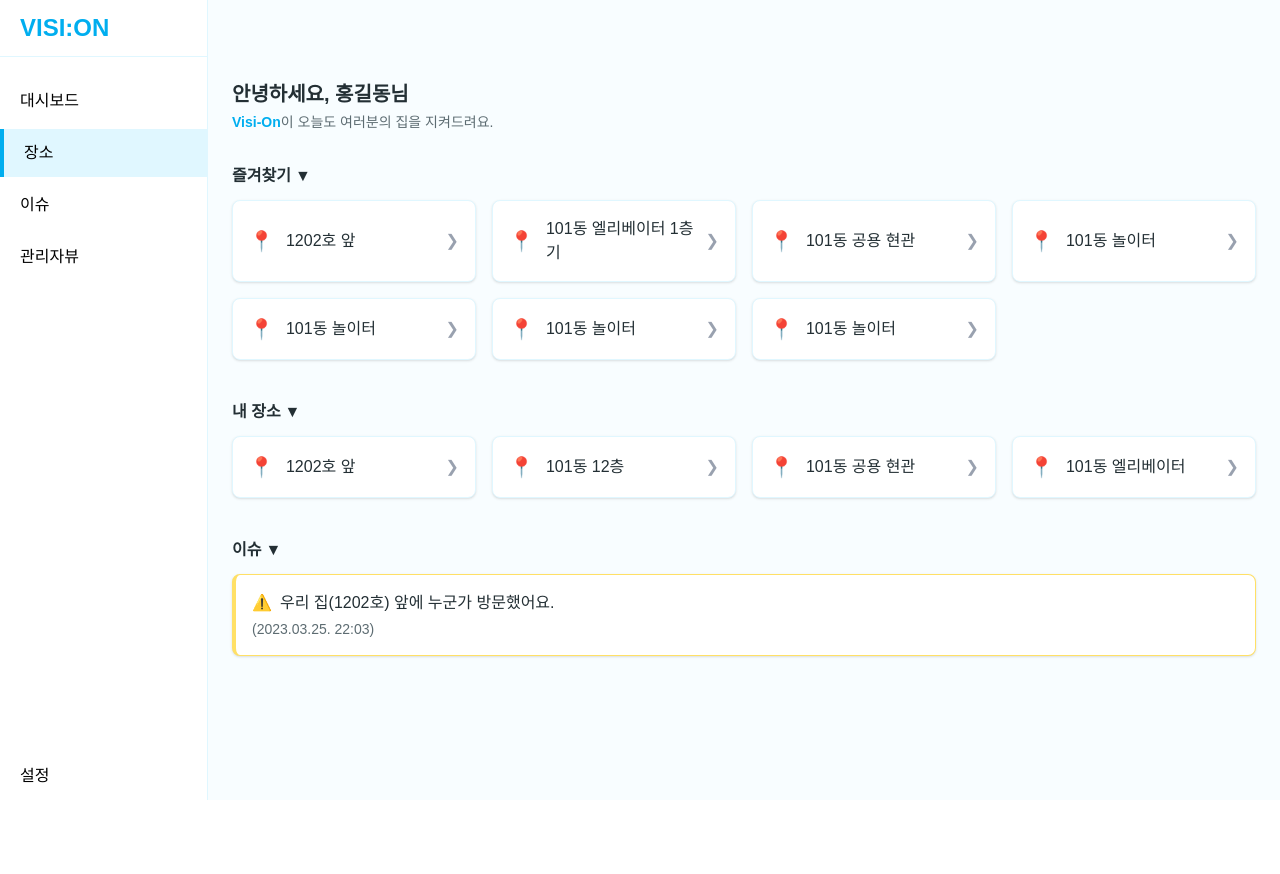
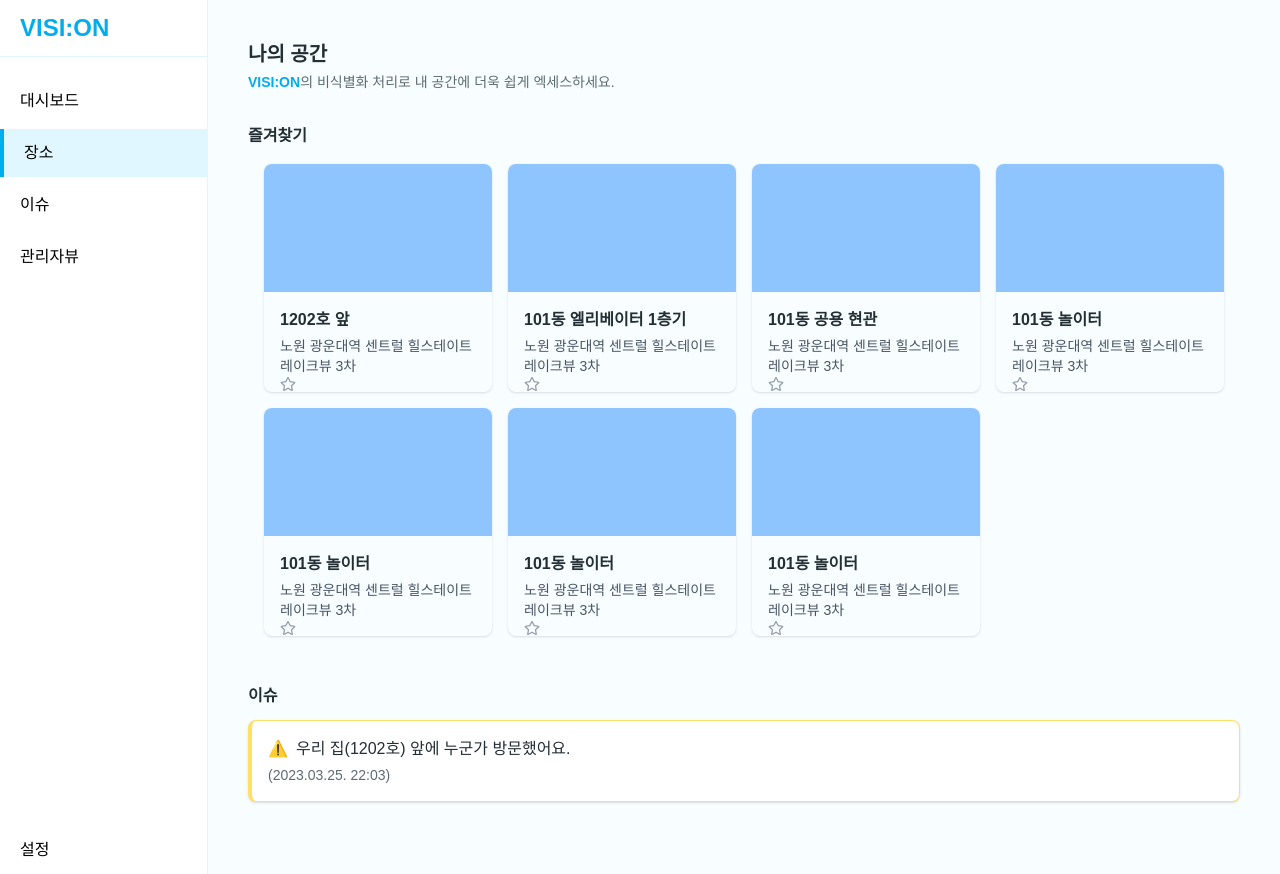
Before and after one commit to camm-cisco-hackathon/cctv_fe, a React (Vite) app: page /location in a window 1280 px wide. Before the commit the page ends 800 px from the top, so only its background shows below. Built offline with nearby package versions, Linux system fonts and the light colour scheme; a web font is replaced by a local one.

Commit message:
나는 지피티를 믿지 않기에 중간 저장을 한다다

```diff
--- a/src/pages/GroupedLocationList.jsx
+++ b/src/pages/GroupedLocationList.jsx
@@ -1,51 +1,100 @@
 import React from "react";
+import { FaRegStar, FaStar } from "react-icons/fa";
 
 const GroupedLocationList = () => {
+  const myLocations = [
+    {
+      name: "1202호 앞",
+      favorite: false,
+      admin: "노원 광운대역 센트럴 힐스테이트 레이크뷰 3차",
+    },
+    {
+      name: "101동 엘리베이터 1층기",
+      favorite: false,
+      admin: "노원 광운대역 센트럴 힐스테이트 레이크뷰 3차",
+    },
+    {
+      name: "101동 공용 현관",
+      favorite: false,
+      admin: "노원 광운대역 센트럴 힐스테이트 레이크뷰 3차",
+    },
+    {
+      name: "101동 놀이터",
+      favorite: false,
+      admin: "노원 광운대역 센트럴 힐스테이트 레이크뷰 3차",
+    },
+    {
+      name: "101동 놀이터",
+      favorite: false,
+      admin: "노원 광운대역 센트럴 힐스테이트 레이크뷰 3차",
+    },
+    {
+      name: "101동 놀이터",
+      favorite: false,
+      admin: "노원 광운대역 센트럴 힐스테이트 레이크뷰 3차",
+    },
+    {
+      name: "101동 놀이터",
+      favorite: false,
+      admin: "노원 광운대역 센트럴 힐스테이트 레이크뷰 3차",
+    },
+  ];
+
   return (
     <div className="min-h-screen bg-[#F8FDFF] text-[#232f34]">
-      <main className="pt-20 px-6">
-        {/* ✅ Header 영역 확보 */}
-        {/* 환영 메시지 */}
+      <main className="p-10">
         <section className="mb-8">
           <h2 className="text-[#232f34] text-xl font-semibold mb-1">
-            안녕하세요, 홍길동님
+            나의 공간
           </h2>
           <p className="text-sm text-[#5d6c72]">
-            <span className="text-[#00AEEF] font-semibold">Visi-On</span>이
-            오늘도 여러분의 집을 지켜드려요.
+            <span className="text-[#00AEEF] font-semibold">VISI:ON</span>의
+            비식별화 처리로 내 공간에 더욱 쉽게 엑세스하세요.
           </p>
         </section>
-        {/* 즐겨찾기 섹션 */}
-        <Section
-          title="즐겨찾기"
-          locations={[
-            "1202호 앞",
-            "101동 엘리베이터 1층기",
-            "101동 공용 현관",
-            "101동 놀이터",
-            "101동 놀이터",
-            "101동 놀이터",
-            "101동 놀이터",
-          ]}
-        />
-        {/* 내 장소 섹션 */}
-        <Section
-          title="내 장소"
-          locations={[
-            "1202호 앞",
-            "101동 12층",
-            "101동 공용 현관",
-            "101동 엘리베이터",
-          ]}
-        />
+
+        <section className="mb-8">
+          <h3 className="text-[#232f34] font-semibold text-base flex items-center bg-transparent border-none">
+            즐겨찾기
+          </h3>
+          <div className="p-4 grid grid-cols-1 sm:grid-cols-2 md:grid-cols-4 gap-4">
+            {myLocations.map((loc, idx) => (
+              <div
+                key={idx}
+                className="w-full aspect-[1/1] bg-[#F8FDFF] rounded-lg shadow overflow-hidden flex flex-col"
+              >
+                <div className="bg-blue-300 w-full aspect-[16/9] object-cover" />
+                <div className="p-4 flex-1">
+                  <h4 className="font-semibold mb-1">{loc.name}</h4>
+                  <p className="text-sm text-gray-600">{loc.admin}</p>
+                  <span className="flex">
+                    <button
+                      className="cursor-pointer"
+                      onClick={() => {
+                        loc.favorite = !loc.favorite;
+                      }}
+                    >
+                      {loc.favorite ? (
+                        <FaStar className="text-yellow-500" />
+                      ) : (
+                        <FaRegStar className="text-gray-400" />
+                      )}
+                    </button>
+                  </span>
+                </div>
+              </div>
+            ))}
+          </div>
+        </section>
+
         {/* 이슈 섹션 */}
         <div className="mb-8">
           <div className="flex items-center mb-3">
             <button className="text-[#232f34] font-semibold text-base flex items-center cursor-pointer bg-transparent border-none">
-              이슈 <span className="ml-1">▼</span>
+              이슈
             </button>
           </div>
-          <div className="bg-white border border-[#ffe066] border-l-4 border-[#ffcc00] rounded-lg p-4 shadow cursor-pointer hover:bg-[#fffdf0]">
+          <div className="bg-white border border-[#ffe066] border-l-4 rounded-lg p-4 shadow cursor-pointer hover:bg-[#fffdf0]">
             <div className="font-medium mb-1 flex items-center">
               <span className="mr-2 text-[#ffcc00]">⚠️</span>
               <span>우리 집(1202호) 앞에 누군가 방문했어요.</span>
@@ -63,7 +112,7 @@ const Section = ({ title, locations }) => {
     <section className="mb-10">
       <div className="flex items-center mb-3">
         <button className="text-[#232f34] font-semibold text-base flex items-center cursor-pointer bg-transparent border-none">
-          {title} <span className="ml-1">▼</span>
+          {title}
         </button>
       </div>
       <div className="grid grid-cols-1 sm:grid-cols-2 md:grid-cols-4 gap-4">
@@ -72,7 +121,6 @@ const Section = ({ title, locations }) => {
             key={idx}
             className="bg-white border border-[#E0F7FF] rounded-lg p-4 flex items-center shadow hover:shadow-lg hover:border-[#00AEEF] transition"
           >
-            <span className="text-[#00AEEF] text-xl mr-3">📍</span>
             <span>{loc}</span>
             <span className="ml-auto text-gray-400">❯</span>
           </div>
```
